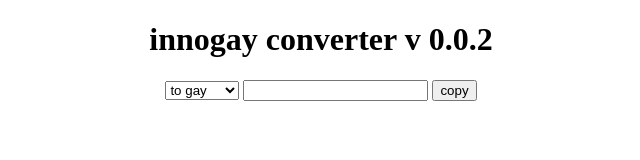
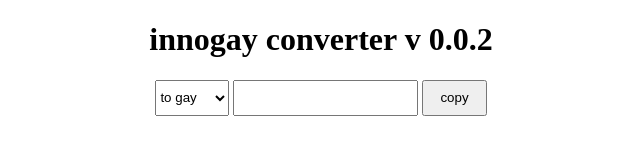
Before and after one commit to yksa/innogay-language, a plain HTML site: page index.html in a window 1280 px wide. Shown: the whole page, without its empty margins (319-959 px from the left). Drawn offline with Linux system fonts and the light colour scheme.

Commit message:
💄 Update styling

```diff
--- a/index.html
+++ b/index.html
@@ -5,9 +5,23 @@
     <meta name="viewport" content="width=device-width, initial-scale=1.0" />
     <title>innogay</title>
     <script src="scripts.js"></script>
+    <style>
+      select {
+        height: 36px;
+      }
+      input {
+        height: 30px;
+      }
+      button {
+        height: 36px;
+        padding-left: 16px;
+        padding-right: 16px;
+        cursor: pointer;
+      }
+    </style>
   </head>
   <body>
-    <div style="text-align: center;">
+    <div style="text-align: center">
       <h1>innogay converter v 0.0.2</h1>
       <select name="type" id="select">
         <option value="to-kaw">to gay</option>
```
